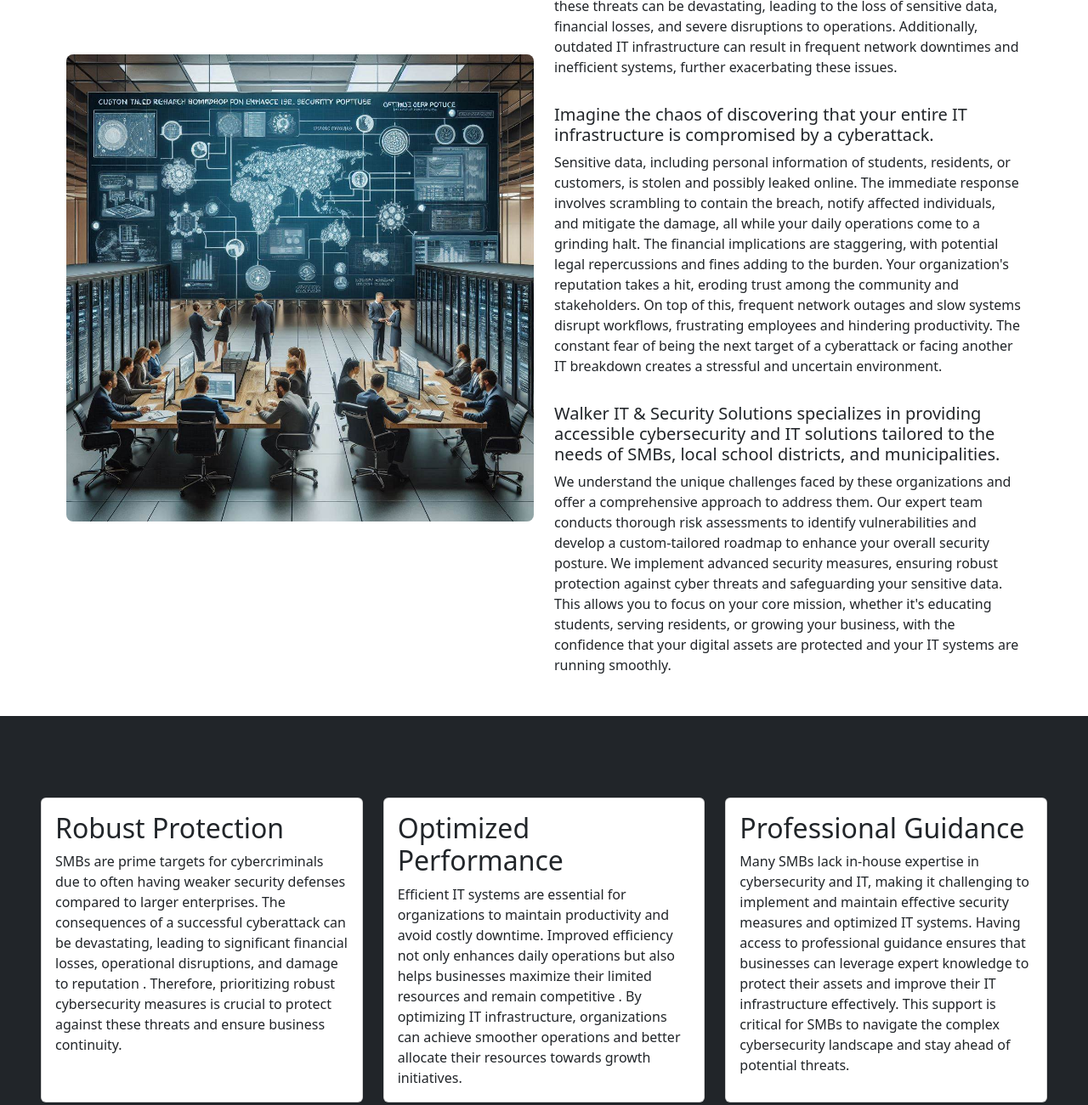
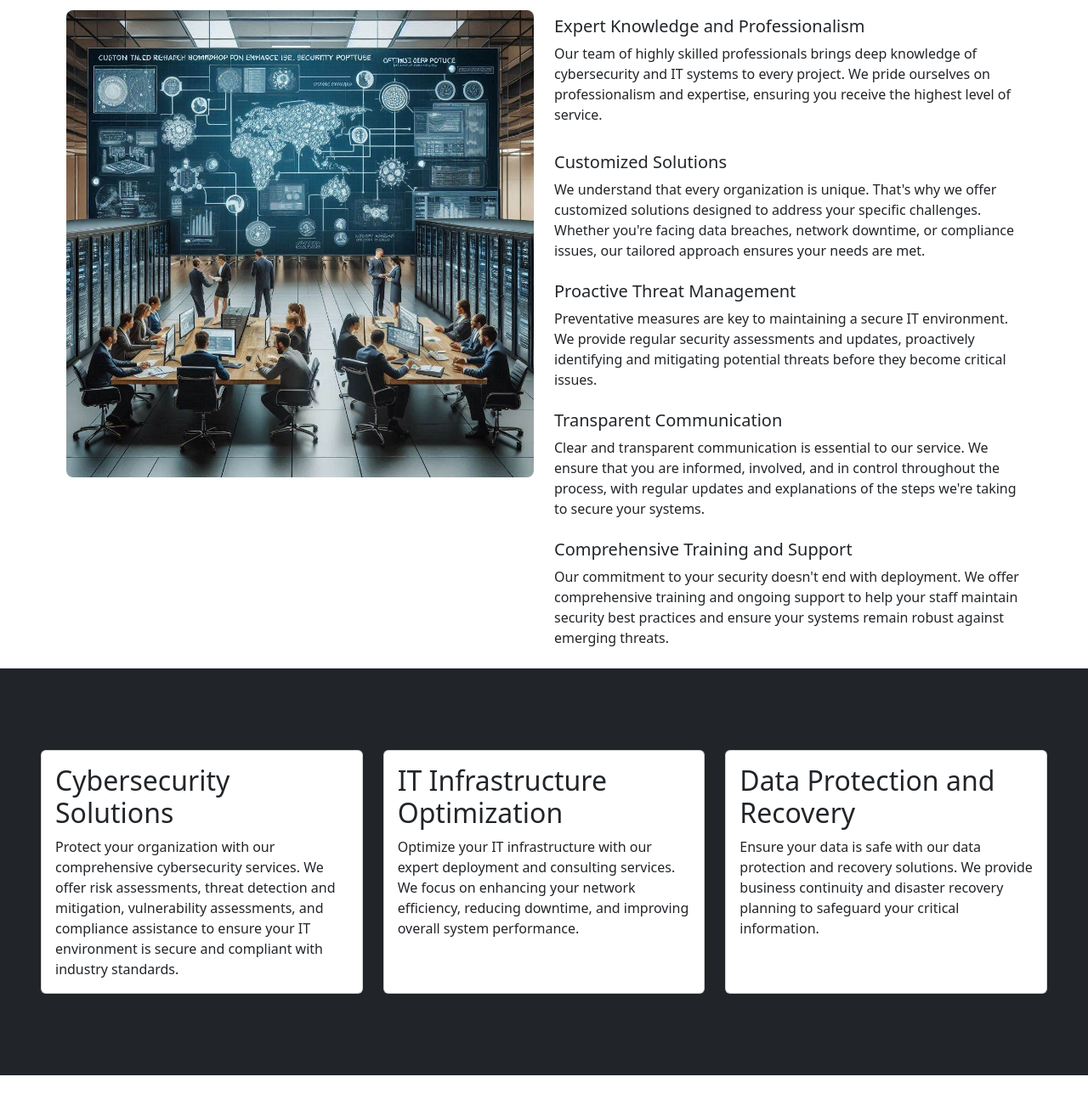
Before and after one commit to DevSecWalker/Walker-IT-Security, a plain HTML site: page index.html in a window 1280 px wide. Shown: the part 774-2075 px from the top of the page at 85% size. Drawn offline with nearby package versions, Linux system fonts and the light colour scheme.

Commit message:
Update index.html

```diff
--- a/index.html
+++ b/index.html
@@ -3,8 +3,8 @@
     <head>
         <meta charset="utf-8" />
         <meta name="viewport" content="width=device-width, initial-scale=1, shrink-to-fit=no" />
-        <meta name="description" content="" />
-        <meta name="author" content="" />
+        <meta name="description" content="Walker IT & Security Solutions provides expert cybersecurity and IT consulting services to SMBs, local school districts, and municipalities across Minnesota.">
+        <meta name="author" content="Walker IT & Security Solutions LLC" />
         <title>Walker IT & Security Solutions LLC</title>
         <!-- Favicon-->
         <link rel="icon" type="image/x-icon" href="assets/favicon.ico" />
@@ -26,7 +26,7 @@
                             <!-- <li class="nav-item"><a class="nav-link" href="about.html">About</a></li> -->
                             <!-- <li class="nav-item"><a class="nav-link" href="pricing.html">Pricing</a></li> -->
                             <li class="nav-item"><a class="nav-link" href="#faq">FAQ</a></li>
-                            <!-- <li class="nav-item"><a class="nav-link" href="#contact">Contact</a></li> -->
+                            <li class="nav-item"><a class="nav-link" href="#contact">Contact</a></li>
                             <!-- <li class="nav-item dropdown">
                                 <a class="nav-link dropdown-toggle" id="navbarDropdownBlog" href="#" role="button" data-bs-toggle="dropdown" aria-expanded="false">Blog</a>
                                 <ul class="dropdown-menu dropdown-menu-end" aria-labelledby="navbarDropdownBlog">
@@ -66,44 +66,59 @@
 
             <!-- Problem / Solution Section -->
             <section class="py-5">
-                <div class="container px-2 my-2">
+                <div class="container px-2 my-auto">
                     <div class="row gx-4">
                         <div class="col-lg-6 my-lg-auto">
-                            <img class="img-fluid rounded-3 mt-5" src="assets/OIG3.jpeg" alt="..." />
+                            <img class="img-fluid rounded-3 my-5" src="assets/OIG3.jpeg" alt="..." />
                         </div>
                         <div class="col-lg-6">
                             <div class="row gx-4 row-cols-1 row-cols-md">
                                 <div class="col mb-2 h-100">
                                     <h2 class="h5">
-                                        In today's digital age, small and mid-sized businesses (SMBs), local school districts, and municipalities are increasingly becoming targets for cybercriminals.
-                                        <!-- Small and mid-sized businesses often face significant cybersecurity threats and IT challenges. -->
+                                        Responsive and Reliable Service
                                     </h2>
                                     <p class="mb-0">
-                                        These organizations often struggle with limited resources and expertise, making them vulnerable to a variety of cybersecurity threats such as data breaches, ransomware attacks, and phishing scams. The impact of these threats can be devastating, leading to the loss of sensitive data, financial losses, and severe disruptions to operations. Additionally, outdated IT infrastructure can result in frequent network downtimes and inefficient systems, further exacerbating these issues.
-                                        <!-- From data breaches to network downtime, these issues can be overwhelming due to limited resources, making it difficult to maintain secure and efficient systems. -->
+                                        At Walker IT & Security Solutions, we specialize in providing responsive and reliable cybersecurity and IT services tailored to the unique needs of small and mid-sized businesses (SMBs), local school districts, and municipalities. Our expert team delivers dependable support, ensuring your IT systems are secure and efficient.
                                     </p>
                                 </div>
                                 <div class="col mb-2 h-100">
                                     <h2 class="h5">
-                                        Imagine the chaos of discovering that your entire IT infrastructure is compromised by a cyberattack.
-                                        <!-- Imagine the chaos of discovering your entire IT infrastructure is down. -->
+                                        Expert Knowledge and Professionalism
                                     </h2>
                                     <p class="mb-0">
-                                        Sensitive data, including personal information of students, residents, or customers, is stolen and possibly leaked online. The immediate response involves scrambling to contain the breach, notify affected individuals, and mitigate the damage, all while your daily operations come to a grinding halt. The financial implications are staggering, with potential legal repercussions and fines adding to the burden. Your organization's reputation takes a hit, eroding trust among the community and stakeholders. On top of this, frequent network outages and slow systems disrupt workflows, frustrating employees and hindering productivity. The constant fear of being the next target of a cyberattack or facing another IT breakdown creates a stressful and uncertain environment.
-                                        <!-- Cyberattacks or other unplanned network outages could result in the loss of customer data, and lead to potential legal issues, financial losses, and a damaged reputation. -->
+                                        Our team of highly skilled professionals brings deep knowledge of cybersecurity and IT systems to every project. We pride ourselves on professionalism and expertise, ensuring you receive the highest level of service.
                                     </p>
                                 </div>
                                 <div class="col h-100">
                                     <h2 class="h5">
-                                        Walker IT & Security Solutions specializes in providing accessible cybersecurity and IT solutions tailored to the needs of SMBs, local school districts, and municipalities.
-                                        <!-- Walker IT & Security Solutions uses a risk-based approach to identify key gaps in your IT infrastructure. -->
+                                        Customized Solutions
                                     </h2>
                                     <p class="mb-0">
-                                        We understand the unique challenges faced by these organizations and offer a comprehensive approach to address them. Our expert team conducts thorough risk assessments to identify vulnerabilities and develop a custom-tailored roadmap to enhance your overall security posture. We implement advanced security measures, ensuring robust protection against cyber threats and safeguarding your sensitive data. This allows you to focus on your core mission, whether it's educating students, serving residents, or growing your business, with the confidence that your digital assets are protected and your IT systems are running smoothly.
-                                        <!-- Our expert team will develop a custom-tailored roadmap to enhance your overall security posture while optimizing your IT systems. This comprehensive strategy provides peace of mind, allowing you to focus on growing your business confidently. -->
+                                        We understand that every organization is unique. That's why we offer customized solutions designed to address your specific challenges. Whether you're facing data breaches, network downtime, or compliance issues, our tailored approach ensures your needs are met.
                                     </p>
-                                    <p>
-                                        <!-- In addition to cybersecurity, we optimize your IT systems to ensure reliability and efficiency. Our solutions include upgrading outdated and unsupported infrastructure, improving network performance, and providing ongoing support to prevent disruptions. By partnering with Walker IT & Security Solutions, you gain peace of mind knowing your IT environment is secure and optimized. This allows you to focus on your core mission, whether it's educating students, serving residents, or growing your business, with the confidence that your digital assets are protected and your IT systems are running smoothly. -->
+                                </div>
+                                <div class="col h-100">
+                                    <h2 class="h5">
+                                        Proactive Threat Management
+                                    </h2>
+                                    <p class="mb-0">
+                                        Preventative measures are key to maintaining a secure IT environment. We provide regular security assessments and updates, proactively identifying and mitigating potential threats before they become critical issues.
+                                    </p>
+                                </div>
+                                <div class="col h-100">
+                                    <h2 class="h5">
+                                        Transparent Communication
+                                    </h2>
+                                    <p class="mb-0">
+                                        Clear and transparent communication is essential to our service. We ensure that you are informed, involved, and in control throughout the process, with regular updates and explanations of the steps we're taking to secure your systems.
+                                    </p>
+                                </div>
+                                <div class="col h-100">
+                                    <h2 class="h5">
+                                        Comprehensive Training and Support
+                                    </h2>
+                                    <p class="mb-0">
+                                        Our commitment to your security doesn't end with deployment. We offer comprehensive training and ongoing support to help your staff maintain security best practices and ensure your systems remain robust against emerging threats.
                                     </p>
                                 </div>
                             </div>
@@ -118,8 +133,8 @@
                     <div class="col-md-4 my-5">
                         <div class="card h-100">
                             <div class="card-body">
-                                <h2 class="card-title">Robust Protection</h2>
-                                <p class="card-text">SMBs are prime targets for cybercriminals due to often having weaker security defenses compared to larger enterprises. The consequences of a successful cyberattack can be devastating, leading to significant financial losses, operational disruptions, and damage to reputation . Therefore, prioritizing robust cybersecurity measures is crucial to protect against these threats and ensure business continuity.</p>
+                                <h2 class="card-title">Cybersecurity Solutions</h2>
+                                <p class="card-text">Protect your organization with our comprehensive cybersecurity services. We offer risk assessments, threat detection and mitigation, vulnerability assessments, and compliance assistance to ensure your IT environment is secure and compliant with industry standards.</p>
                             </div>
                             <!-- <div class="card-footer"><a class="btn btn-primary btn-sm" href="#!">More Info</a></div>-->
                         </div>
@@ -127,8 +142,8 @@
                     <div class="col-md-4 my-5">
                         <div class="card h-100">
                             <div class="card-body">
-                                <h2 class="card-title">Optimized Performance</h2>
-                                <p class="card-text">Efficient IT systems are essential for organizations to maintain productivity and avoid costly downtime. Improved efficiency not only enhances daily operations but also helps businesses maximize their limited resources and remain competitive . By optimizing IT infrastructure, organizations can achieve smoother operations and better allocate their resources towards growth initiatives.</p>
+                                <h2 class="card-title">IT Infrastructure Optimization</h2>
+                                <p class="card-text">Optimize your IT infrastructure with our expert deployment and consulting services. We focus on enhancing your network efficiency, reducing downtime, and improving overall system performance.</p>
                             </div>
                             <!-- <div class="card-footer"><a class="btn btn-primary btn-sm" href="#!">More Info</a></div>-->
                         </div>
@@ -136,8 +151,8 @@
                     <div class="col-md-4 my-5">
                         <div class="card h-100">
                             <div class="card-body">
-                                <h2 class="card-title">Professional Guidance</h2>
-                                <p class="card-text">Many SMBs lack in-house expertise in cybersecurity and IT, making it challenging to implement and maintain effective security measures and optimized IT systems. Having access to professional guidance ensures that businesses can leverage expert knowledge to protect their assets and improve their IT infrastructure effectively. This support is critical for SMBs to navigate the complex cybersecurity landscape and stay ahead of potential threats.</p>
+                                <h2 class="card-title">Data Protection and Recovery</h2>
+                                <p class="card-text">Ensure your data is safe with our data protection and recovery solutions. We provide business continuity and disaster recovery planning to safeguard your critical information.</p>
                             </div>
                             <!-- <div class="card-footer"><a class="btn btn-primary btn-sm" href="#!">More Info</a></div>-->
                         </div>
@@ -270,9 +285,9 @@
                         <div class="row justify-content-center">
                             <div class="col-lg-8 col-xxl-6">
                                 <div class="text-center my-5">
-                                    <h1 class="text-white fw-bolder mb-3">Our mission is to make security accessable for everyone.</h1>
-                                    <p class="lead fw-normal text-muted mb-4">To discuss your business needs and how Walker & IT Security Sollutions can help, request a consultation.</p>
-                                    <a class="btn btn-primary btn-lg px-4 me-sm-3" href="mailto:info@walker-itsecurity.com?subject=I'd like to book a consoltation&body=Specifically, I would like to discuss [insert business need here]..."target="_blank" rel="nopener noreferrer">Request a consultation</a>
+                                    <h1 class="text-white fw-bolder mb-3">Our mission is to make cyber security accessable for everyone.</h1>
+                                    <p class="lead fw-normal text-muted mb-4">Ready to enhance your organization's security and IT infrastructure? Contact us today to schedule a consultation and learn how we can help you achieve peace of mind with our custom-tailored cybersecurity and IT solutions.</p>
+                                    <a class="btn btn-primary btn-lg px-4 me-sm-3" href="mailto:info@walker-itsecurity.com?subject=I'd like to book a consoltation&body=Specifically, I would like to discuss [insert business need here]..."target="_blank" rel="nopener noreferrer">Schedule your free consultation today!</a>
                                 </div>
                             </div>
                         </div>
@@ -282,7 +297,7 @@
         </main>
 
         <!-- Footer-->
-        <footer class="bg-dark py-4 mt-auto">
+        <footer class="bg-dark py-4 mt-auto" id="contact">
             <div class="container px-5">
                 <div class="row align-items-center justify-content-between flex-column flex-sm-row">
                     <div class="col-auto"><div class="small m-0 text-white">Walker IT & Security Solutions LLC. 2024</div></div>
```
